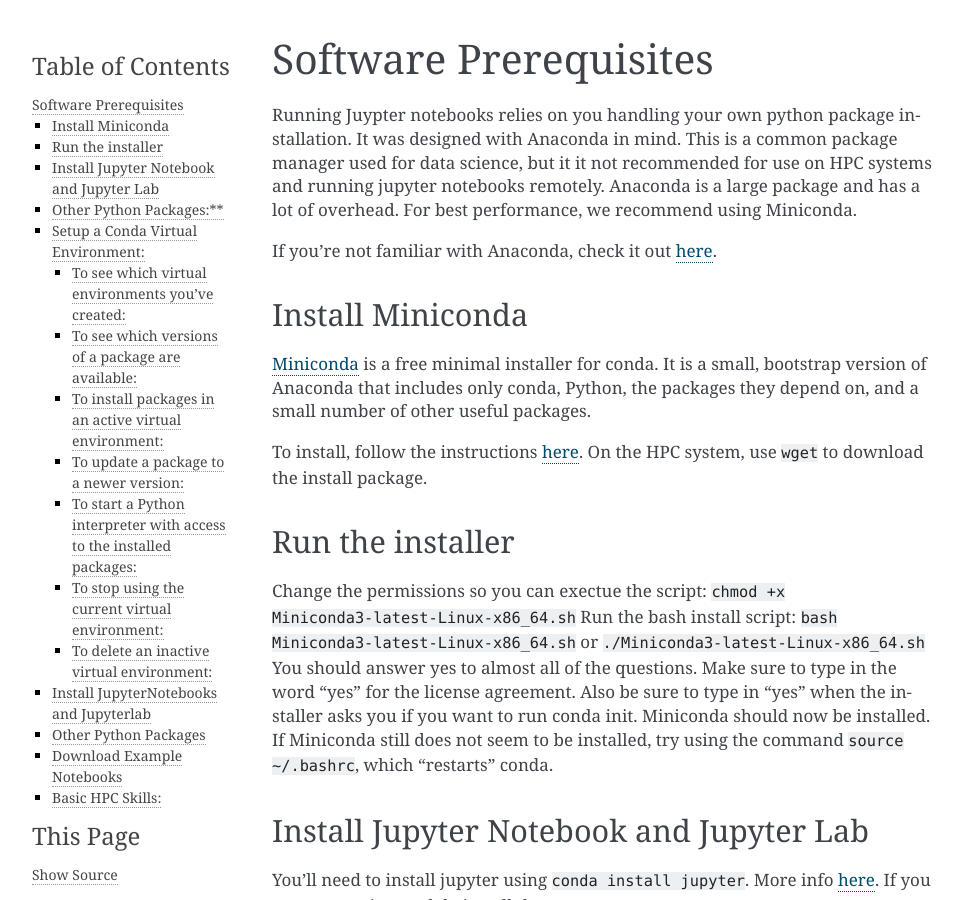
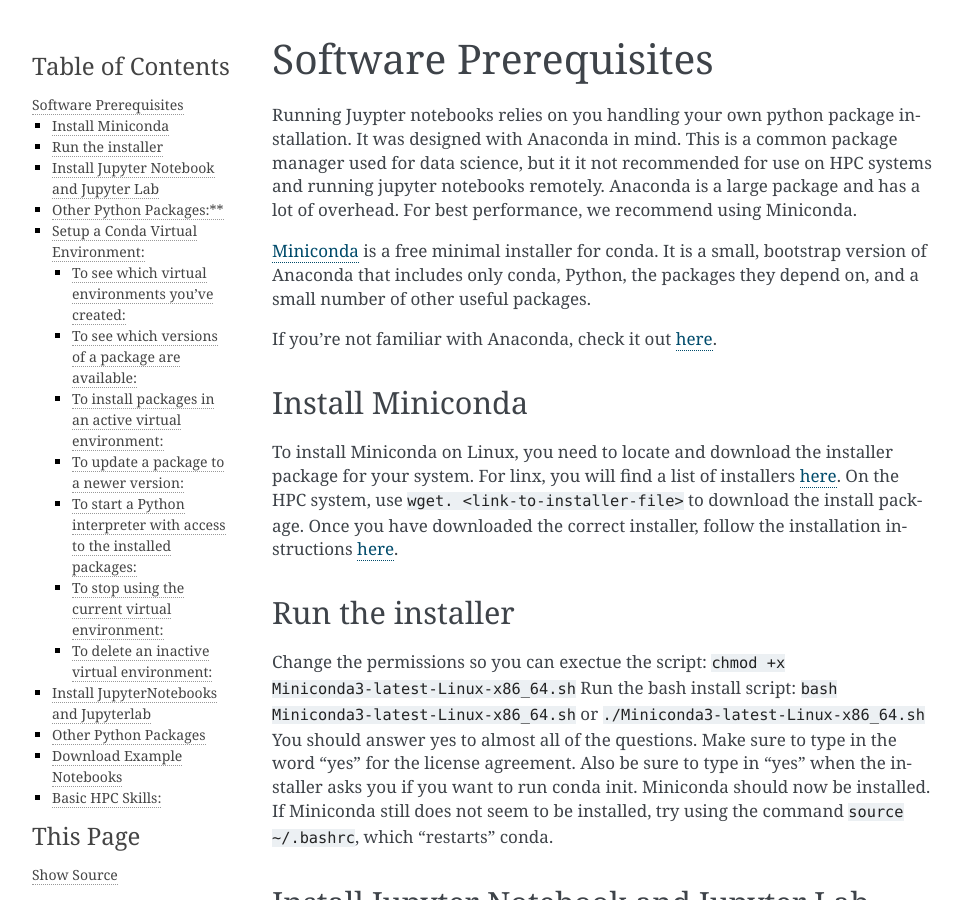
Before and after one commit to sdsc-hpc-training-org/notebooks-101, a Sphinx documentation site: the page built from Docs/source/prerequisites.md, in a window 1280 px wide and 900 px high. Shown: the whole window, without its empty margins (148-1110 px from the left). Built offline with Sphinx 7.4.7, drawn with Linux system fonts in a browser that asks for light colours.

Commit message:
modify prerequisites to install using miniconda

````diff
--- a/Docs/source/prerequisites.md
+++ b/Docs/source/prerequisites.md
@@ -2,12 +2,13 @@
 
 Running Juypter notebooks relies on you handling your own python package installation. It was designed with Anaconda in mind. This is a common package manager used for data science, but it it not recommended for use on HPC systems and running jupyter notebooks remotely. Anaconda is a large package and has a lot of overhead. For best performance, we recommend using Miniconda.
 
+[Miniconda](https://docs.conda.io/en/latest/miniconda.html) is a free minimal installer for conda. It is a small, bootstrap version of Anaconda that includes only conda, Python, the packages they depend on, and a small number of other useful packages.
+
 If you’re not familiar with Anaconda, check it out [here](https://www.anaconda.com/products/individual).
 
 ### Install Miniconda
-[Miniconda](https://docs.conda.io/en/latest/miniconda.html) is a free minimal installer for conda. It is a small, bootstrap version of Anaconda that includes only conda, Python, the packages they depend on, and a small number of other useful packages.
-
-To install, follow the instructions [here](https://docs.conda.io/en/latest/miniconda.html). On the HPC system, use ```wget``` to download the install package.
+To install Miniconda on Linux, you need to locate and download the installer package for your system. For linx, you will find a list of installers [here](https://docs.conda.io/en/latest/miniconda.html#linux-installers). On the HPC system, use ```wget. <link-to-installer-file>``` to download the install package.
+Once you have downloaded the correct installer, follow the installation instructions [here](https://conda.io/projects/conda/en/latest/user-guide/install/index.html).
 
 ### Run the installer
 Change the permissions so you can exectue the script: `chmod +x Miniconda3-latest-Linux-x86_64.sh`
````
